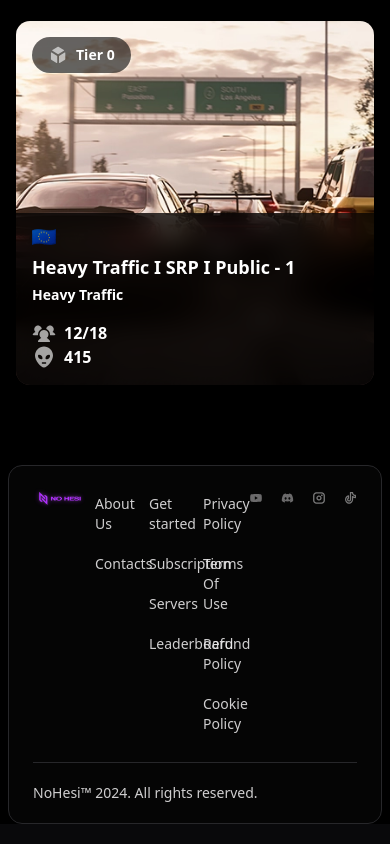
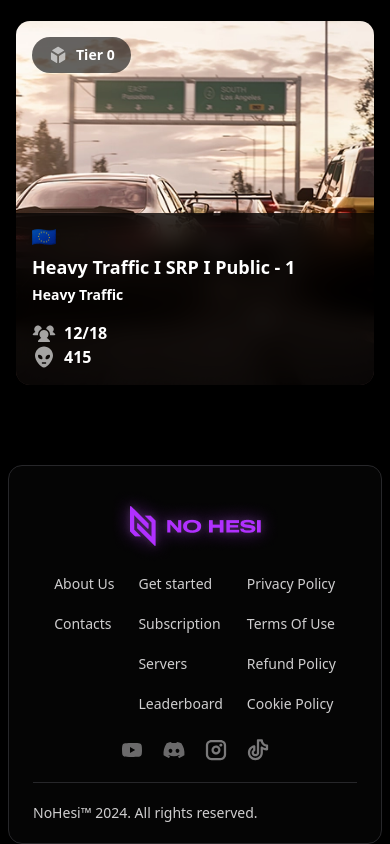
Before and after one commit to denver-code/nohesigg, a Next.js app: page / in a window 390 px wide. Shown: the part 3608-4452 px from the top of the page. Built offline with nearby package versions, Linux system fonts and the light colour scheme.

Commit message:
fix footer on mobile

```diff
--- a/components/footer.tsx
+++ b/components/footer.tsx
@@ -2,11 +2,13 @@ import Link from "next/link"
 
 export function Footer() {
   return (
-    <footer className="mx-2 border border-border container-section rounded-xl px-6 py-5 bg-top-light-2 text-content-secondary">
-      <div className="grid grid-cols-6 text-sm">
+    <footer className="mx-2 border border-border rounded-xl px-6 py-5 bg-top-light-2 text-content-secondary">
+      <div className="flex flex-col md:flex-row text-sm justify-between items-center md:items-start">
         <div>
           <img className="2xl:h-20" src="/footer-logo.png" alt="cdn" />
         </div>
+
+      <div className="flex gap-2 col-span-2">
         <div className="flex flex-col gap-1">
           <Link
             href="/about"
@@ -73,7 +75,9 @@ export function Footer() {
             Cookie Policy
           </Link>
         </div>
-        <div className="col-span-2 flex items-start justify-end gap-4.5">
+      </div>
+
+        <div className="col-span-2 flex items-start justify-end gap-4.5 mt-4 sm:mt-0">
           <a href="https://www.youtube.com/@NoHesiGG">
             <img
               className="h-6 w-6 2xl:w-8 2xl:h-8 opacity-50"
```
